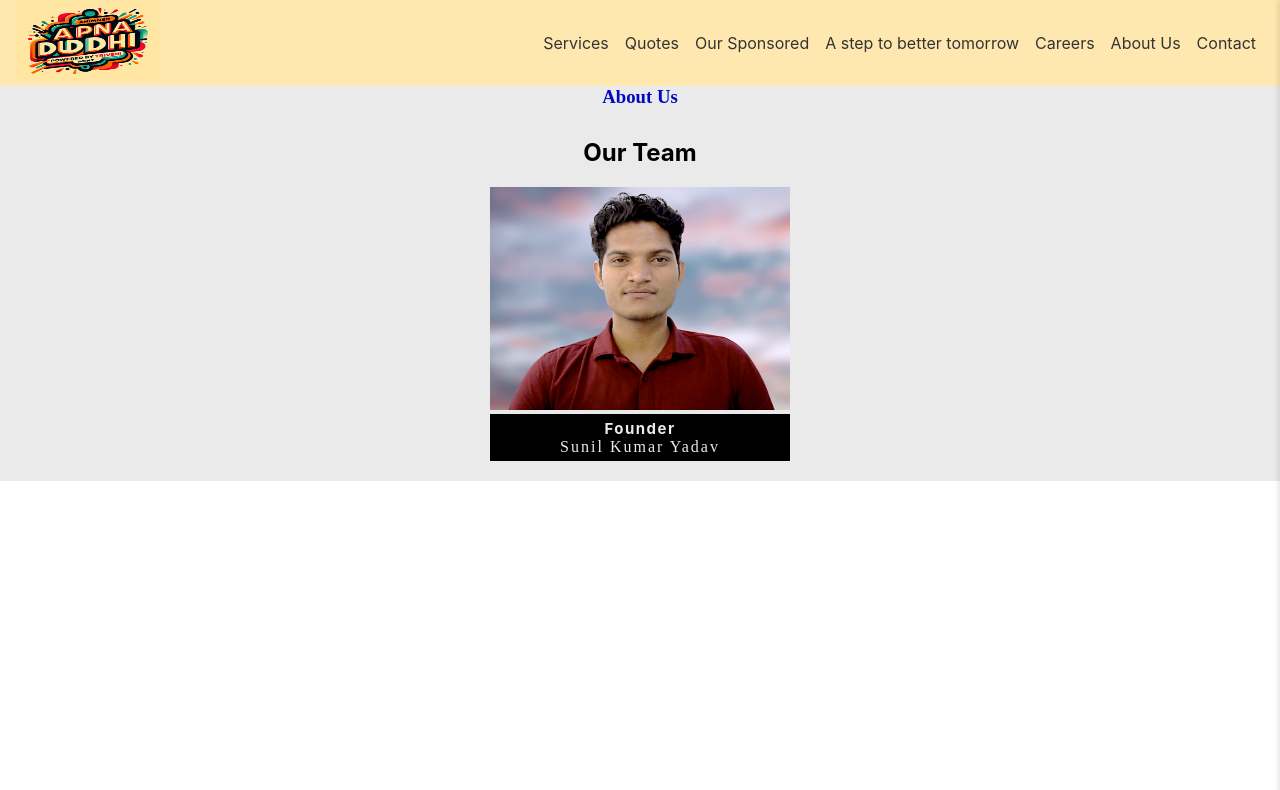
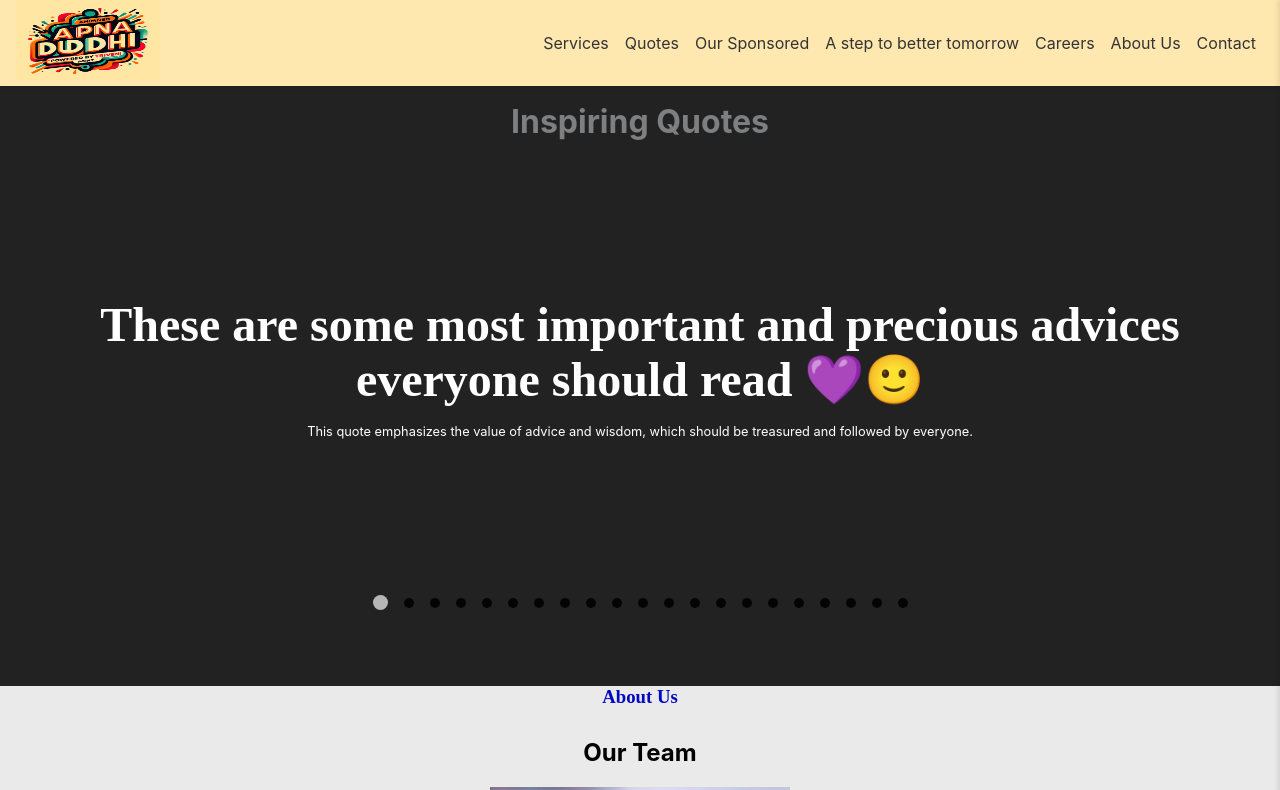
Before and after one commit to ApnaDuddhi/apna-duddhi, a React (Create React App) app: page / in a window 1280 px wide. Shown: the top 790 px of the page. Built offline with nearby package versions, Linux system fonts and the light colour scheme.

Commit message:
feat: quotes

```diff
--- a/package.json
+++ b/package.json
@@ -14,6 +14,8 @@
     "react-dom": "^18.3.1",
     "react-router-dom": "^6.26.1",
     "react-scripts": "5.0.1",
+    "react-transition-group": "^4.4.5",
+    "sass": "^1.78.0",
     "typescript": "^4.9.5",
     "web-vitals": "^2.1.4"
   },
@@ -42,6 +44,7 @@
     ]
   },
   "devDependencies": {
-    "@babel/plugin-proposal-private-property-in-object": "^7.21.11"
+    "@babel/plugin-proposal-private-property-in-object": "^7.21.11",
+    "@types/react-transition-group": "^4.4.11"
   }
 }
--- a/src/pages/home/components/index.ts
+++ b/src/pages/home/components/index.ts
@@ -1,4 +1,5 @@
 import { Header } from "./header";
 import { About } from "./about";
+import { InspiringQuotes } from "./inspiringQuotes";
 
-export { Header, About };
+export { Header, About, InspiringQuotes };
--- /dev/null
+++ b/src/pages/home/components/inspiringQuotes/data.json
@@ -0,0 +1,107 @@
+[
+  {
+    "id": 1,
+    "title": "These are some most important and precious advices everyone should read 💜🙂",
+    "explanation": "This quote emphasizes the value of advice and wisdom, which should be treasured and followed by everyone."
+  },
+  {
+    "id": 2,
+    "title": "Take risks in your life. If you win, you can lead; if you lose, you can guide.",
+    "explanation": "Taking risks is necessary for growth. Winning enables leadership, while losing teaches valuable lessons to guide others."
+  },
+  {
+    "id": 3,
+    "title": "People are not what they say but what they do; so judge them not from their words but from their actions.",
+    "explanation": "Actions speak louder than words. People's true nature is revealed through their actions, not their promises."
+  },
+  {
+    "id": 4,
+    "title": "When someone hurts you, don't feel bad because it's a law of nature that the tree that bears the sweetest fruits gets maximum number of stones.",
+    "explanation": "This highlights the idea that successful people often face the most challenges, just like fruitful trees endure the most attacks."
+  },
+  {
+    "id": 5,
+    "title": "Take whatever you can from your life because when life starts taking from you, it takes even your last breath.",
+    "explanation": "Life is short, and it's important to seize every opportunity because eventually, time will take everything from us."
+  },
+  {
+    "id": 6,
+    "title": "In this world, people will always throw stones on the path of your success. It depends on what you make from them - a wall or a bridge.",
+    "explanation": "Challenges can either be barriers or stepping stones, depending on how you approach them."
+  },
+  {
+    "id": 7,
+    "title": "Challenges make life interesting; overcoming them make life meaningful.",
+    "explanation": "Challenges bring excitement to life, and conquering them brings fulfillment and purpose."
+  },
+  {
+    "id": 8,
+    "title": "There is no joy in victory without running the risk of defeat.",
+    "explanation": "The excitement of victory is meaningful only when there is a real possibility of failure."
+  },
+  {
+    "id": 9,
+    "title": "A path without obstacles leads nowhere.",
+    "explanation": "Challenges are necessary for growth. A smooth, obstacle-free life leads to stagnation."
+  },
+  {
+    "id": 10,
+    "title": "Past is a nice place to visit but certainly not a good place to stay.",
+    "explanation": "Reflecting on the past can be useful, but dwelling on it prevents progress."
+  },
+  {
+    "id": 11,
+    "title": "You can't have a better tomorrow if you are thinking about yesterday all the time.",
+    "explanation": "Focusing on the past hinders progress toward a better future."
+  },
+  {
+    "id": 12,
+    "title": "If what you did yesterday still looks big to you, then you haven't done much today.",
+    "explanation": "If you're still proud of yesterday's achievements, you haven't accomplished anything significant today."
+  },
+  {
+    "id": 13,
+    "title": "If you don't build your dreams, someone else will hire you to build theirs.",
+    "explanation": "If you don't pursue your goals, you will end up working to fulfill someone else's dreams."
+  },
+  {
+    "id": 14,
+    "title": "If you don't climb the mountain; you can't view the plain.",
+    "explanation": "To enjoy the rewards, you must first put in the effort to overcome challenges."
+  },
+  {
+    "id": 15,
+    "title": "Don't leave it idle - use your brain.",
+    "explanation": "Encourages people to think and be proactive instead of wasting their mental potential."
+  },
+  {
+    "id": 16,
+    "title": "You are not paid for having brain, you are only rewarded for using it intelligently.",
+    "explanation": "Intelligence alone isn't enough; success comes from applying it effectively."
+  },
+  {
+    "id": 17,
+    "title": "It is not what you don't have that limits you; it is what you have but don't know how to use.",
+    "explanation": "Your potential is not limited by what you lack but by your failure to make the most of what you have."
+  },
+  {
+    "id": 18,
+    "title": "What you fail to learn might teach you a lesson.",
+    "explanation": "Missed opportunities for learning often turn into life's toughest lessons."
+  },
+  {
+    "id": 19,
+    "title": "The difference between a corrupt person and an honest person is: The corrupt person has a price while the honest person has a value.",
+    "explanation": "Corruption comes with a price, but honesty is rooted in integrity and cannot be bought."
+  },
+  {
+    "id": 20,
+    "title": "If you succeed in cheating someone, don't think that the person is a fool...... Realize that the person trusted you much more than you deserved.",
+    "explanation": "Cheating someone doesn't make you smart; it only highlights how much trust they placed in you."
+  },
+  {
+    "id": 21,
+    "title": "Honesty is an expensive gift; don't expect it from cheap people.",
+    "explanation": "Honesty is a rare and valuable trait that shouldn't be expected from those with low integrity."
+  }
+]
--- /dev/null
+++ b/src/pages/home/components/inspiringQuotes/index.tsx
@@ -0,0 +1,43 @@
+import React, { useEffect, useState } from "react";
+import "./style.scss";
+import DATA from "./data.json";
+
+const InspiringQuotes = () => {
+  const [quoteIndex, setQuoteIndex] = useState(0);
+
+  // Change quotes continuously with an interval
+  useEffect(() => {
+    const interval = setInterval(() => {
+      setQuoteIndex((prevIndex) =>
+        prevIndex === DATA.length - 1 ? 0 : prevIndex + 1
+      );
+    }, 10000); // Change every 5 seconds
+    return () => clearInterval(interval);
+  }, []);
+
+  return (
+    <div className="inspiring-container">
+      <section>
+        <h3 className="heading">Inspiring Quotes</h3>
+        <div className="quote-container">
+          <p className="quote-title">{DATA[quoteIndex].title}</p>
+          <p className="quote-explanation">{DATA[quoteIndex].explanation}</p>
+        </div>
+        <div className="counter-container">
+          {DATA.map((quote, index) => {
+            return (
+              <div
+                className={`circle ${
+                  index === quoteIndex ? "active" : "disable"
+                }`}
+                key={quote.id}
+              />
+            );
+          })}
+        </div>
+      </section>
+    </div>
+  );
+};
+
+export { InspiringQuotes };
--- /dev/null
+++ b/src/pages/home/components/inspiringQuotes/style.css
@@ -0,0 +1,53 @@
+.inspiring-container {
+  min-height: 600px;
+  width: 100vw;
+  background-color: rgba(0, 0, 0, 0.8666666667);
+  color: #fff;
+  display: flex;
+  justify-content: center;
+  padding: 1rem 0rem;
+}
+.inspiring-container .heading {
+  font-size: 2rem;
+  color: rgb(125, 127, 128);
+  text-align: center;
+}
+.inspiring-container .quote-container {
+  width: 90%;
+  height: 80%;
+  display: flex;
+  flex-direction: column;
+  justify-content: center;
+  align-items: center;
+  margin: 0 auto;
+  text-align: center;
+}
+.inspiring-container .quote-container .quote-title {
+  font-size: 3rem;
+  font-weight: bold;
+  font-family: "Fasthand";
+}
+.inspiring-container .quote-container .quote-explanation {
+  font-size: 0.8rem;
+  margin-top: 1rem;
+}
+.inspiring-container .counter-container {
+  display: flex;
+  justify-content: center;
+  align-items: center;
+}
+.inspiring-container .counter-container .circle {
+  height: 10px;
+  width: 10px;
+  border-radius: 50%;
+  background-color: #b6b6b6;
+  margin: 0 0.5rem;
+  transition: all 0.5s ease-in-out;
+}
+.inspiring-container .counter-container .active {
+  width: 15px;
+  height: 15px;
+}
+.inspiring-container .counter-container .disable {
+  background-color: rgba(0, 0, 0, 0.8666666667);
+}/*# sourceMappingURL=style.css.map */
--- /dev/null
+++ b/src/pages/home/components/inspiringQuotes/style.scss
@@ -0,0 +1,55 @@
+.inspiring-container {
+  min-height: 600px;
+  width: 100vw;
+  background-color: #000d;
+  color: #fff;
+  display: flex;
+  justify-content: center;
+  padding: 1rem 0rem;
+
+  .heading {
+    font-size: 2rem;
+    color: rgb(125, 127, 128);
+    text-align: center;
+  }
+  .quote-container {
+    width: 90%;
+    height: 80%;
+    display: flex;
+    flex-direction: column;
+    justify-content: center;
+    align-items: center;
+    margin: 0 auto;
+    text-align: center;
+    .quote-title {
+      font-size: 3rem;
+      font-weight: bold;
+      font-family: "Fasthand";
+    }
+    .quote-explanation {
+      font-size: 0.8rem;
+      margin-top: 1rem;
+    }
+  }
+  .counter-container {
+    display: flex;
+    justify-content: center;
+    align-items: center;
+
+    .circle {
+      height: 10px;
+      width: 10px;
+      border-radius: 50%;
+      background-color: #b6b6b6;
+      margin: 0 0.5rem;
+      transition: all 0.5s ease-in-out;
+    }
+    .active {
+      width: 15px;
+      height: 15px;
+    }
+    .disable {
+      background-color: #000d;
+    }
+  }
+}
--- a/src/pages/home/index.tsx
+++ b/src/pages/home/index.tsx
@@ -1,12 +1,13 @@
 import React from "react";
 
 import "./style.css";
-import { About, Header } from "./components";
+import { About, Header, InspiringQuotes } from "./components";
 
 const Home = () => {
   return (
     <div>
       <Header />
+      <InspiringQuotes />
       <About />
       {/* <p>home</p> */}
     </div>
```
Also changed, not shown: 2 other files (tests, documents, lock files or other folders).
